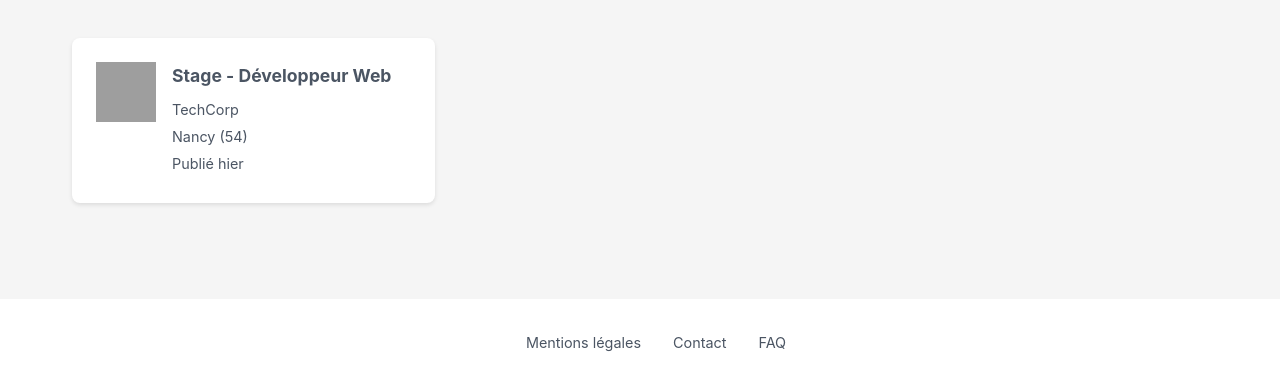
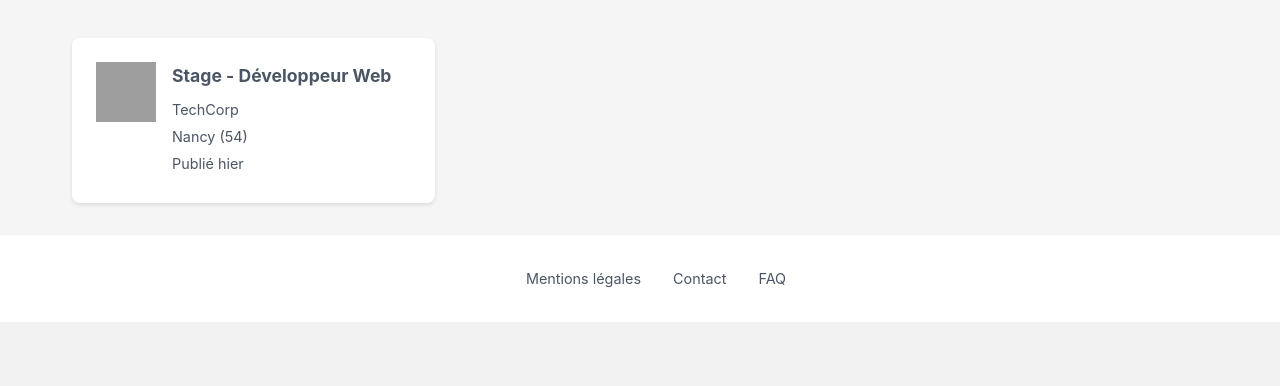
Before and after one commit to tomtimlt/Projet-Web, a PHP site: page / in a window 1280 px wide. Shown: the part 804-1190 px from the top of the page. After the commit the page ends 1126 px from the top, so only its background shows below. Run offline with PHP 8.4, Linux system fonts and the light colour scheme; grey boxes are pictures that could not be loaded.

Commit message:
Update Footer

```diff
--- a/style.css
+++ b/style.css
@@ -193,12 +193,25 @@ nav {
   text-decoration: none;
   font-size: 0.9rem;
 }
+
 /* Footer */
+html, body {
+  height: 100%;
+  margin: 0;
+  display: flex;
+  flex-direction: column;
+}
+
+.container {
+  flex: 1;
+}
+
 footer {
   background-color: var(--white);
   padding: 2rem;
-  margin-top: 4rem;
   text-align: center;
+  width: 100%;
+  margin-top: auto;
 }
 
 .footer-links {
```
